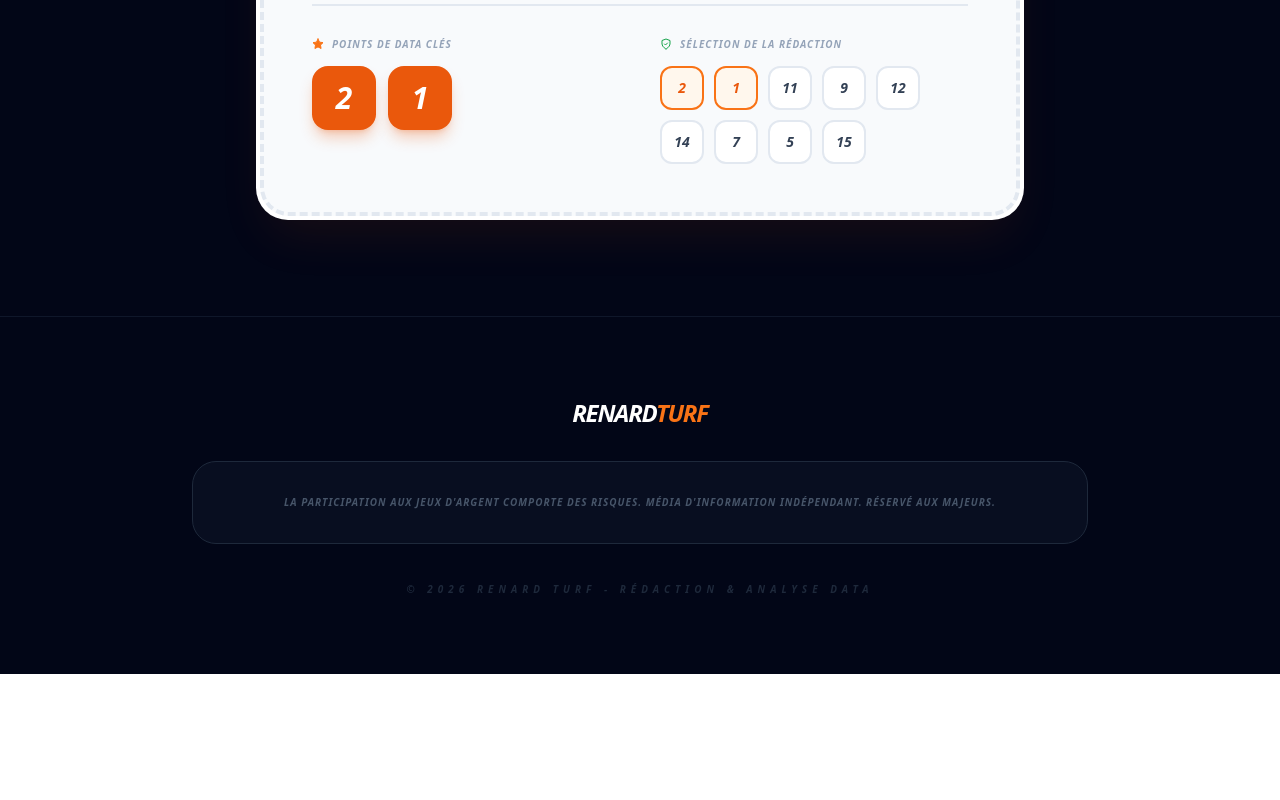
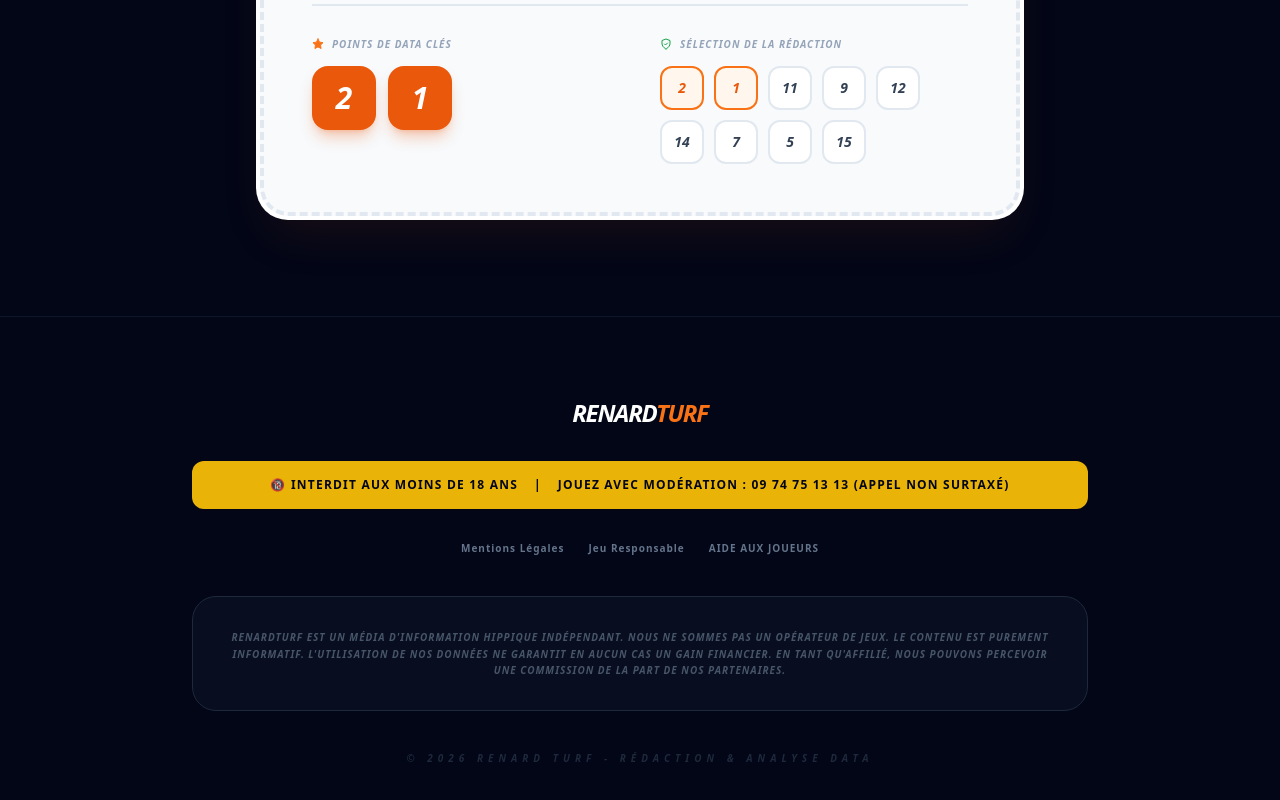
Before and after one commit to RenardTurf/Renard-turf, a React (Vite) app: page / in a window 1280 px wide. Shown: the part 3188-3988 px from the top of the page. Before the commit the page ends 3862 px from the top, so only its background shows below. Built offline with nearby package versions, Linux system fonts and the light colour scheme.

Commit message:
Update App.jsx

```diff
--- a/src/App.jsx
+++ b/src/App.jsx
@@ -18,7 +18,8 @@ import {
   BarChart3,
   ArrowRight,
   Info,
-  Activity
+  Activity,
+  X
 } from 'lucide-react';
 
 // --- INITIALISATION GOOGLE ANALYTICS ---
@@ -43,6 +44,7 @@ const initGA = (id) => {
 
 const App = () => {
   const [isScrolled, setIsScrolled] = useState(false);
+  const [activeLegalModal, setActiveLegalModal] = useState(null); // 'mentions' ou 'gaming'
 
   // --- DATA RPI v2.1 (PRIX VANS BARBOT - 12/01/2026) ---
   const horsesData = [
@@ -299,17 +301,72 @@ const App = () => {
         </div>
       </section>
 
-      {/* FOOTER */}
-      <footer className="bg-slate-950 border-t border-slate-900 py-20 text-center px-6 leading-none flex flex-col items-center">
+      {/* FOOTER - CONFORMITÉ ANJ & GAMBLING AFFILIATION */}
+      <footer className="bg-slate-950 border-t border-slate-900 py-20 text-center px-6 flex flex-col items-center">
         <span className="text-2xl font-black tracking-tighter text-white uppercase italic block mb-8">RENARD<span className="text-orange-500 font-black">TURF</span></span>
+
+        {/* BANDEAU DE PRÉVENTION OBLIGATOIRE ANJ */}
+        <div className="bg-yellow-500 text-slate-950 p-4 rounded-xl max-w-4xl mx-auto mb-8 w-full font-black uppercase text-[10px] md:text-xs tracking-widest flex flex-col md:flex-row items-center justify-center gap-4">
+           <span>🔞 INTERDIT AUX MOINS DE 18 ANS</span>
+           <span className="hidden md:block">|</span>
+           <span>JOUEZ AVEC MODÉRATION : 09 74 75 13 13 (APPEL NON SURTAXÉ)</span>
+        </div>
+
+        <div className="flex flex-wrap justify-center gap-6 mb-10 text-slate-500 text-[10px] font-bold uppercase tracking-widest">
+           <button onClick={() => setActiveLegalModal('mentions')} className="hover:text-white transition-colors">Mentions Légales</button>
+           <button onClick={() => setActiveLegalModal('gaming')} className="hover:text-white transition-colors">Jeu Responsable</button>
+           <a href="https://www.joueurs-info-service.fr/" target="_blank" className="hover:text-white transition-colors">Aide aux Joueurs</a>
+        </div>
+
         <div className="bg-slate-900/50 p-8 rounded-3xl border border-slate-800 max-w-4xl mx-auto mb-10 w-full italic">
-          <p className="text-slate-600 text-[10px] leading-relaxed font-bold uppercase tracking-widest text-center">
-            La participation aux jeux d'argent comporte des risques. Média d'information indépendant. Réservé aux majeurs.
+          <p className="text-slate-600 text-[9px] md:text-[10px] leading-relaxed font-bold uppercase tracking-widest text-center">
+            RenardTurf est un média d'information hippique indépendant. Nous ne sommes pas un opérateur de jeux.
+            Le contenu est purement informatif. L'utilisation de nos données ne garantit en aucun cas un gain financier.
+            En tant qu'affilié, nous pouvons percevoir une commission de la part de nos partenaires.
           </p>
         </div>
-        <p className="text-slate-800 text-[10px] font-black uppercase tracking-[0.5em] text-center font-bold italic">
+
+        <p className="text-slate-800 text-[10px] font-black uppercase tracking-[0.5em] text-center italic">
           © 2026 RENARD TURF - RÉDACTION & ANALYSE DATA
         </p>
+
+        {/* MODAL DE CONFORMITÉ */}
+        {activeLegalModal && (
+          <div className="fixed inset-0 z-[100] flex items-center justify-center p-6 backdrop-blur-xl bg-slate-950/80">
+            <div className="bg-slate-900 border border-slate-800 w-full max-w-2xl max-h-[80vh] overflow-y-auto rounded-[2.5rem] p-8 md:p-12 shadow-2xl relative">
+              <button
+                onClick={() => setActiveLegalModal(null)}
+                className="absolute top-6 right-6 text-slate-500 hover:text-white font-black uppercase text-xs tracking-widest"
+              >
+                Fermer [X]
+              </button>
+
+              {activeLegalModal === 'mentions' ? (
+                <div className="text-left space-y-6">
+                  <h3 className="text-2xl font-black text-white uppercase italic tracking-tighter">Mentions Légales</h3>
+                  <div className="text-slate-400 text-xs font-medium space-y-4 leading-relaxed">
+                    <p><strong>Éditeur :</strong> RenardTurf - Média indépendant spécialisé dans l'analyse de données hippiques.</p>
+                    <p><strong>Hébergement :</strong> [Ton Hébergeur - ex: Vercel Inc, San Francisco, USA].</p>
+                    <p><strong>Affiliation :</strong> Ce site participe à des programmes d'affiliation. Conformément aux directives de Gambling Affiliation, nous informons nos utilisateurs que l'accès à certaines sélections gratuites peut être conditionné par l'utilisation de nos liens partenaires.</p>
+                    <p><strong>Propriété :</strong> L'outil "Renard Pro Index" et les algorithmes associés sont la propriété exclusive de RenardTurf.</p>
+                  </div>
+                </div>
+              ) : (
+                <div className="text-left space-y-6">
+                  <h3 className="text-2xl font-black text-white uppercase italic tracking-tighter">Charte Jeu Responsable</h3>
+                  <div className="text-slate-400 text-xs font-medium space-y-4 leading-relaxed">
+                    <p className="bg-orange-600/10 p-4 border-l-4 border-orange-500 text-orange-500 font-bold">
+                      Le jeu doit rester un plaisir. Ne misez jamais d'argent que vous ne pouvez pas vous permettre de perdre.
+                    </p>
+                    <p><strong>Prévention :</strong> Nous encourageons une pratique de jeu saine et raisonnée. Nos analyses RPI sont des aides à la décision et non des promesses de gains.</p>
+                    <p><strong>Interdiction aux mineurs :</strong> L'accès aux sites de paris hippiques est strictement interdit aux mineurs de moins de 18 ans.</p>
+                    <p><strong>Besoin d'aide ?</strong> Si vous pensez avoir un problème avec le jeu, contactez Joueurs Info Service au <strong>09 74 75 13 13</strong> ou visitez <strong>www.joueurs-info-service.fr</strong>.</p>
+                  </div>
+                </div>
+              )}
+            </div>
+          </div>
+        )}
       </footer>
     </div>
   );
```
